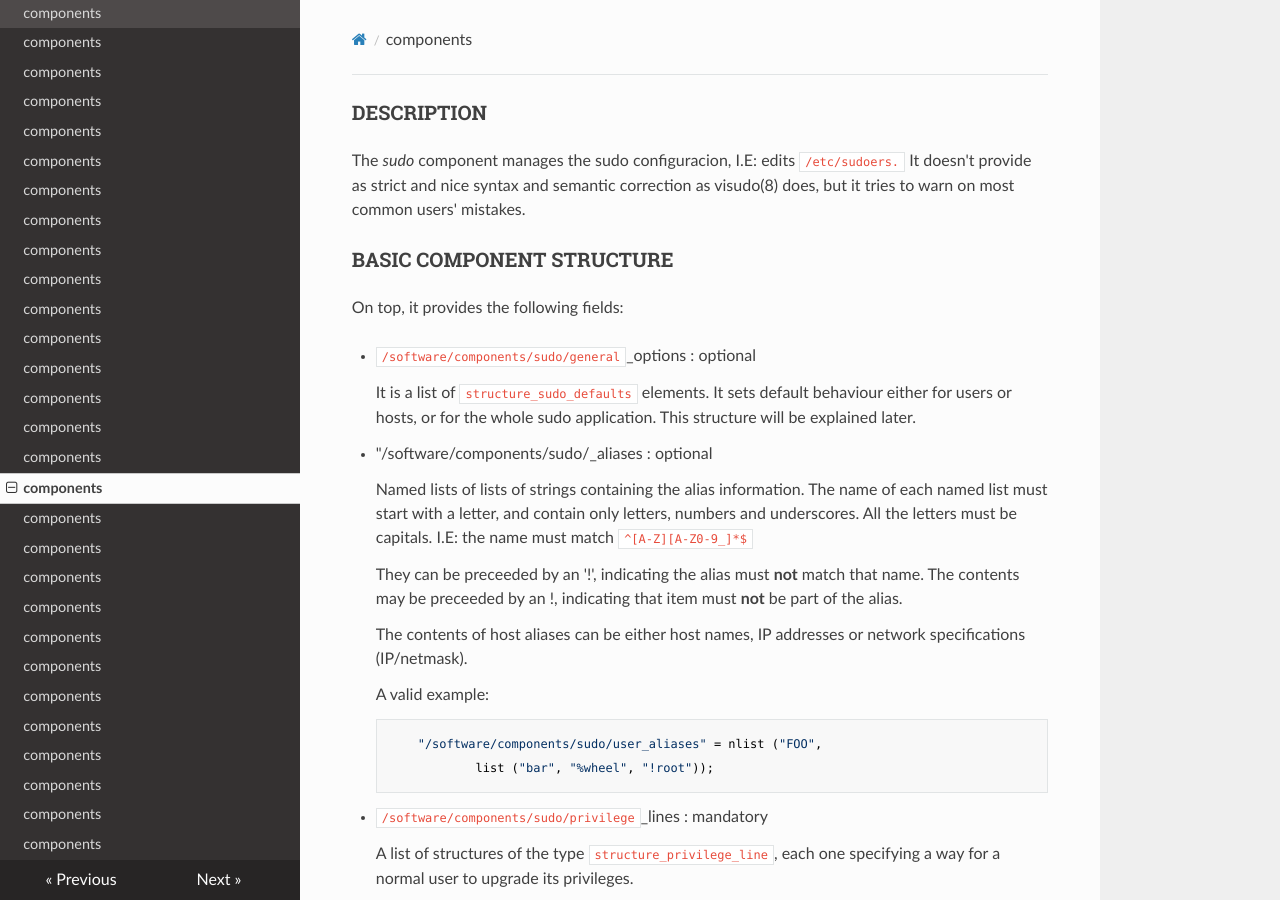
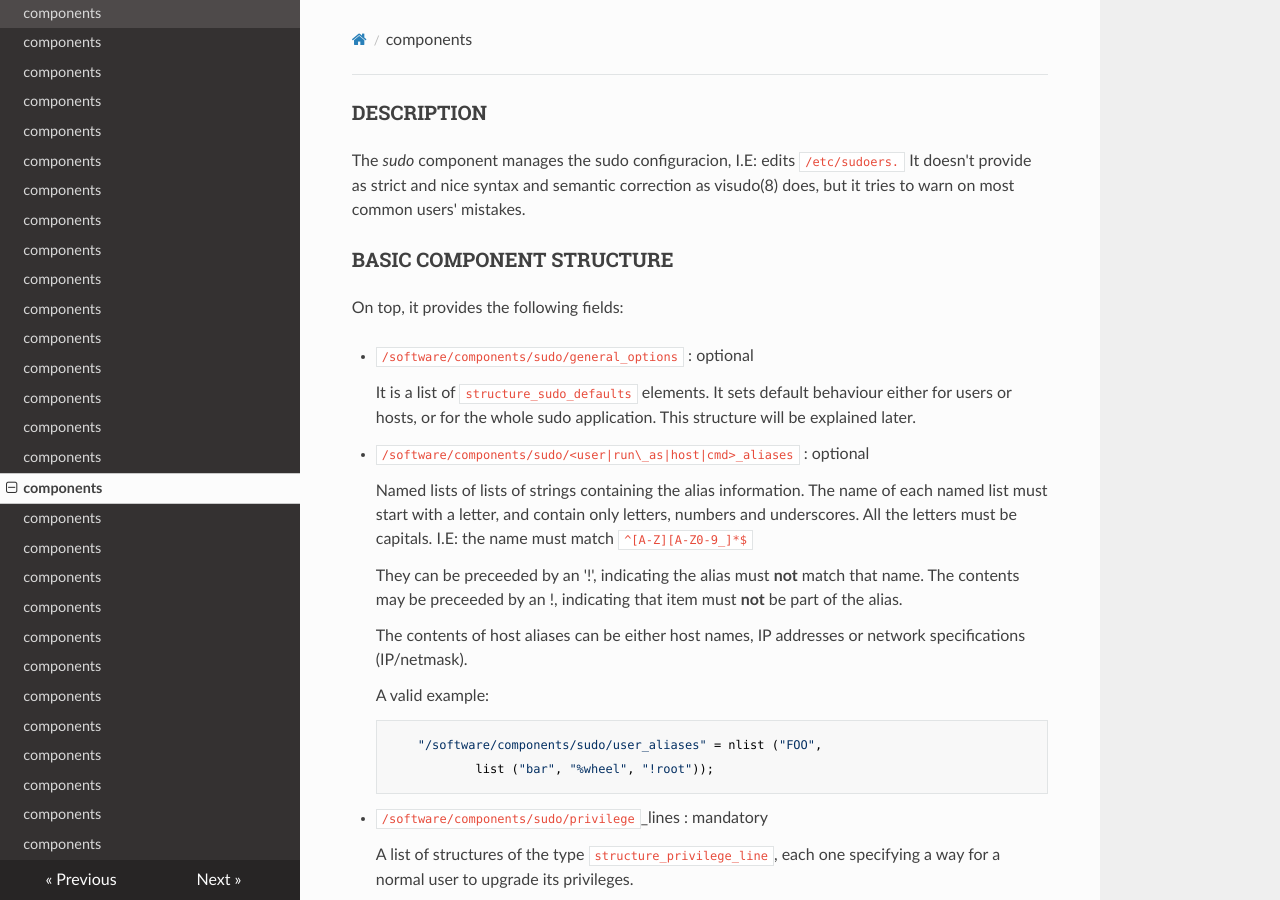
Before and after one commit to quattor/configuration-modules-core, an MkDocs documentation site: the page built from docs/components/sudo.md, in a window 1280 px wide and 900 px high. Built offline with MkDocs 1.6.1, drawn with Linux system fonts in a browser that asks for light colours; nearby versions of some CDN libraries; old or Windows-style settings are respelled for this version of MkDocs.

Commit message:
Fix broken syntax
Not sure where this comes from

```diff
--- a/docs/components/sudo.md
+++ b/docs/components/sudo.md
@@ -9,14 +9,13 @@ common users' mistakes.
 
 On top, it provides the following fields:
 
-- `/software/components/sudo/general`\_options : optional
+- `/software/components/sudo/general_options` : optional
 
     It is a list of `structure_sudo_defaults` elements. It sets default
     behaviour either for users or hosts, or for the whole sudo
     application. This structure will be explained later.
 
-- "/software/components/sudo/<user|run\_as|host|cmd>\_aliases :
-optional
+- `/software/components/sudo/<user|run\_as|host|cmd>_aliases` : optional
 
     Named lists of lists of strings containing the alias information.  The
     name of each named list must start with a letter, and contain only
```
